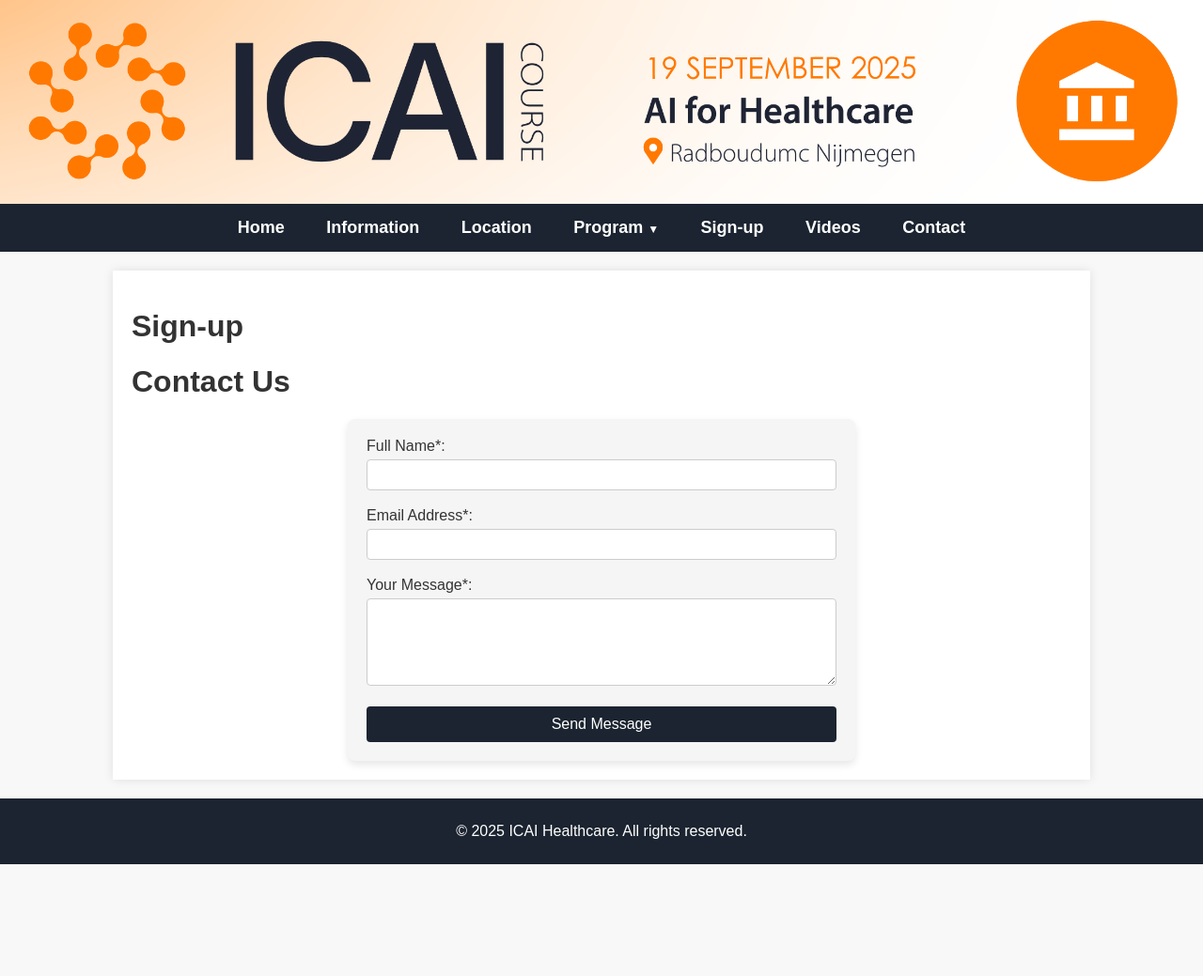
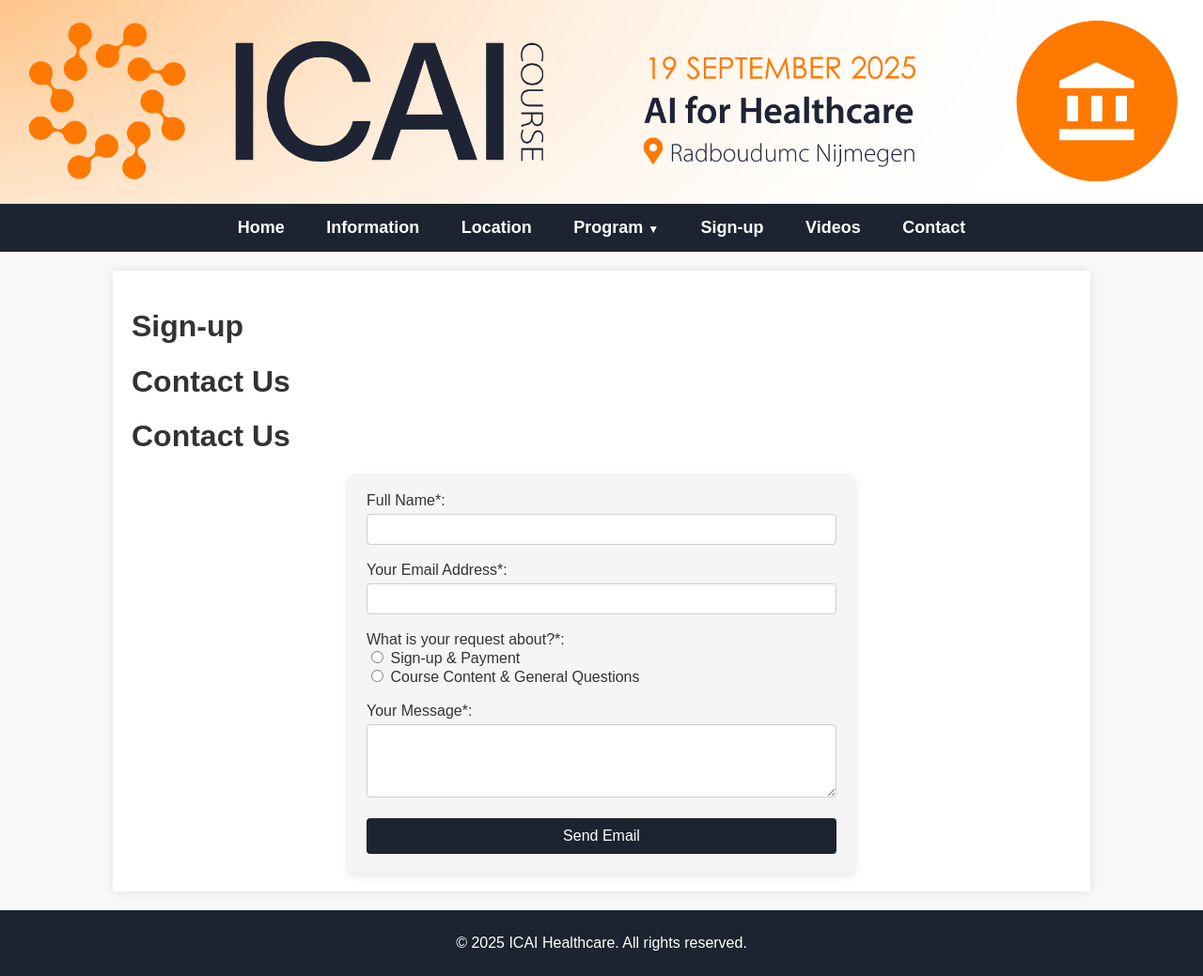
Before and after one commit to marliebesouw/marliebesouw.github.io, a Jekyll site: the page built from sign-up.md, in a window 1280 px wide. Shown: the whole page at 94% size. Built offline with Jekyll 4.4.1, drawn with Linux system fonts in a browser that asks for light colours; before the commit the page ends 920 px from its top, so only the background shows below that; some of the changed lines change nothing that is shown.

Commit message:
changed contact form

```diff
--- a/sign-up.md
+++ b/sign-up.md
@@ -6,30 +6,37 @@
 # Sign-up
 
 # Contact Us
+# Contact Us
+
 <div class="content">
-    <div id="contactFormContainer">
+    <div id="formContainer">
         <form id="contactForm">
 
             <label for="name">Full Name*:</label>
             <input type="text" id="name" name="name" required><br><br>
 
-            <label for="email">Email Address*:</label>
+            <label for="email">Your Email Address*:</label>
             <input type="email" id="email" name="email" required><br><br>
 
+            <label>What is your request about?*:</label> <br>
+            <input type="radio" id="signup" name="topic" value="signup" required>
+            <label for="signup">Sign-up & Payment</label><br>
+
+            <input type="radio" id="course" name="topic" value="course">
+            <label for="course">Course Content & General Questions</label><br><br>
+
             <label for="message">Your Message*:</label>
-            <textarea id="message" name="message" rows="5" required></textarea><br><br>
+            <textarea id="message" name="message" rows="4" required></textarea><br><br>
 
-            <button type="submit">Send Message</button>
+            <button type="submit">Send Email</button>
 
         </form>
-
-        <p id="contactResponseMessage" style="display: none;"></p>
     </div>
 </div>
 
 <style>
     /* Styling for the form */
-    #contactFormContainer {
+    #formContainer {
         background-color: #f5f5f5;
         padding: 20px;
         border-radius: 8px;
@@ -63,32 +70,34 @@
     button:hover {
         background-color: #34495E;
     }
-
-    /* Style for the response message */
-    #contactResponseMessage {
-        font-size: 18px;
-        font-weight: bold;
-        color: #1B2430;
-        display: none;
-    }
 </style>
 
 <script>
-document.getElementById("contactForm").addEventListener("submit", function(event){
+document.getElementById("contactForm").addEventListener("submit", function(event) {
     event.preventDefault(); // Prevent default form submission
 
-    var formData = new FormData(this);
-    fetch("https://script.google.com/macros/s/AKfycbxNI_smEA0FSvScU17XYgXzeKLxedljyOrpKw0Et511vXPbbzvgbzfalUmw73uwtz9F6Q/exec", {
-        method: "POST",
-        body: formData
-    })
-    .then(response => response.text())
-    .then(data => {
-        document.getElementById("contactForm").style.display = "none";
-        document.getElementById("contactResponseMessage").style.color = "green";
-        document.getElementById("contactResponseMessage").innerHTML = "✅ Your message has been sent successfully!";
-        document.getElementById("contactResponseMessage").style.display = "block";
-    })
-    .catch(error => console.error("Error:", error));
+    // Get form values
+    var name = document.getElementById("name").value;
+    var email = document.getElementById("email").value;
+    var message = document.getElementById("message").value;
+
+    // Determine recipient email based on selected topic
+    var recipientEmail = "";
+    if (document.getElementById("signup").checked) {
+        recipientEmail = "judith.vanwerven-nobel@radboudumc.nl";
+    } else if (document.getElementById("course").checked) {
+        recipientEmail = "marlie.besouw@radboudumc.nl";
+    } else {
+        alert("Please select a topic for your request.");
+        return;
+    }
+
+    // Construct mailto link
+    var mailtoLink = "mailto:" + recipientEmail +
+                     "?subject=" + encodeURIComponent("Contact Request from " + name) +
+                     "&body=" + encodeURIComponent("Name: " + name + "\nEmail: " + email + "\n\nMessage:\n" + message);
+
+    // Open the mail client
+    window.location.href = mailtoLink;
 });
 </script>
```
